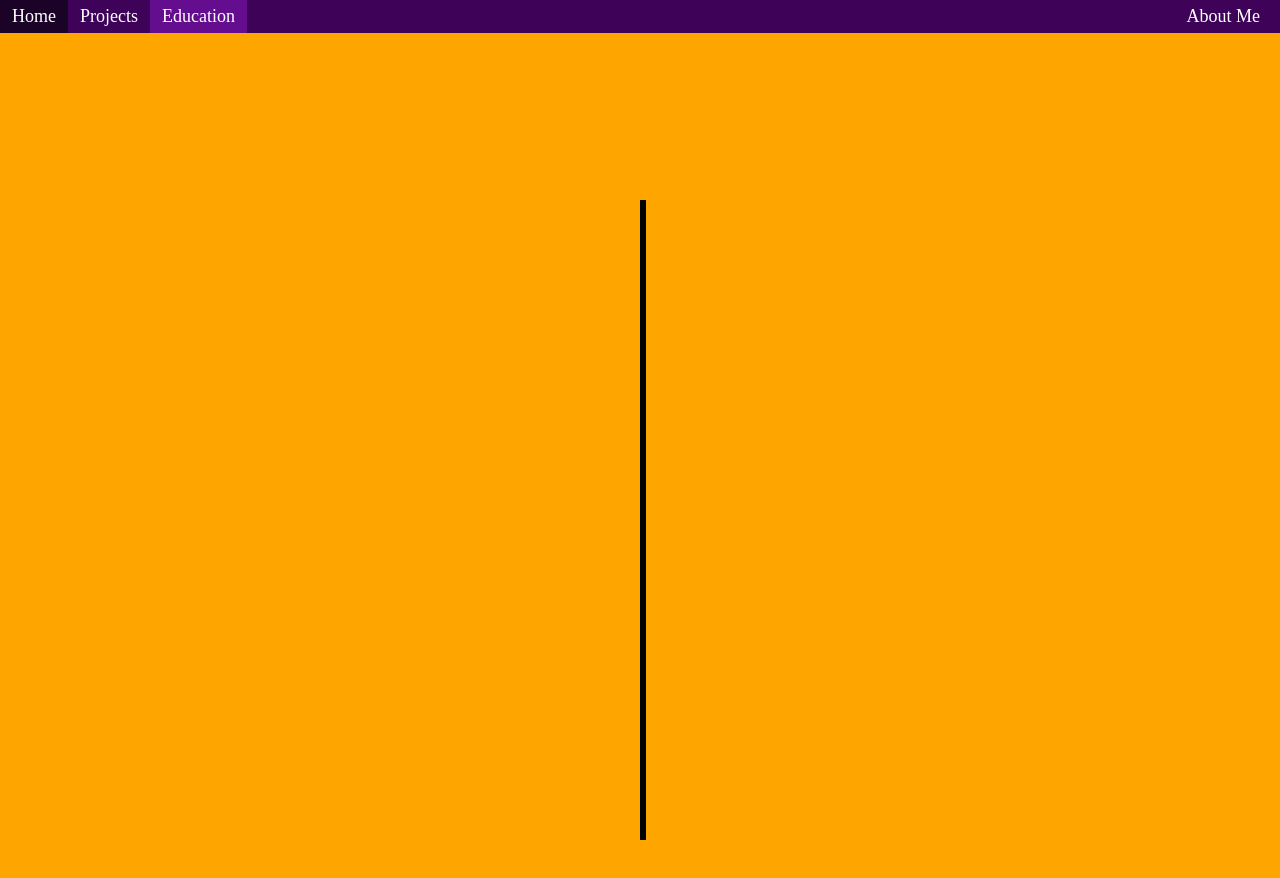
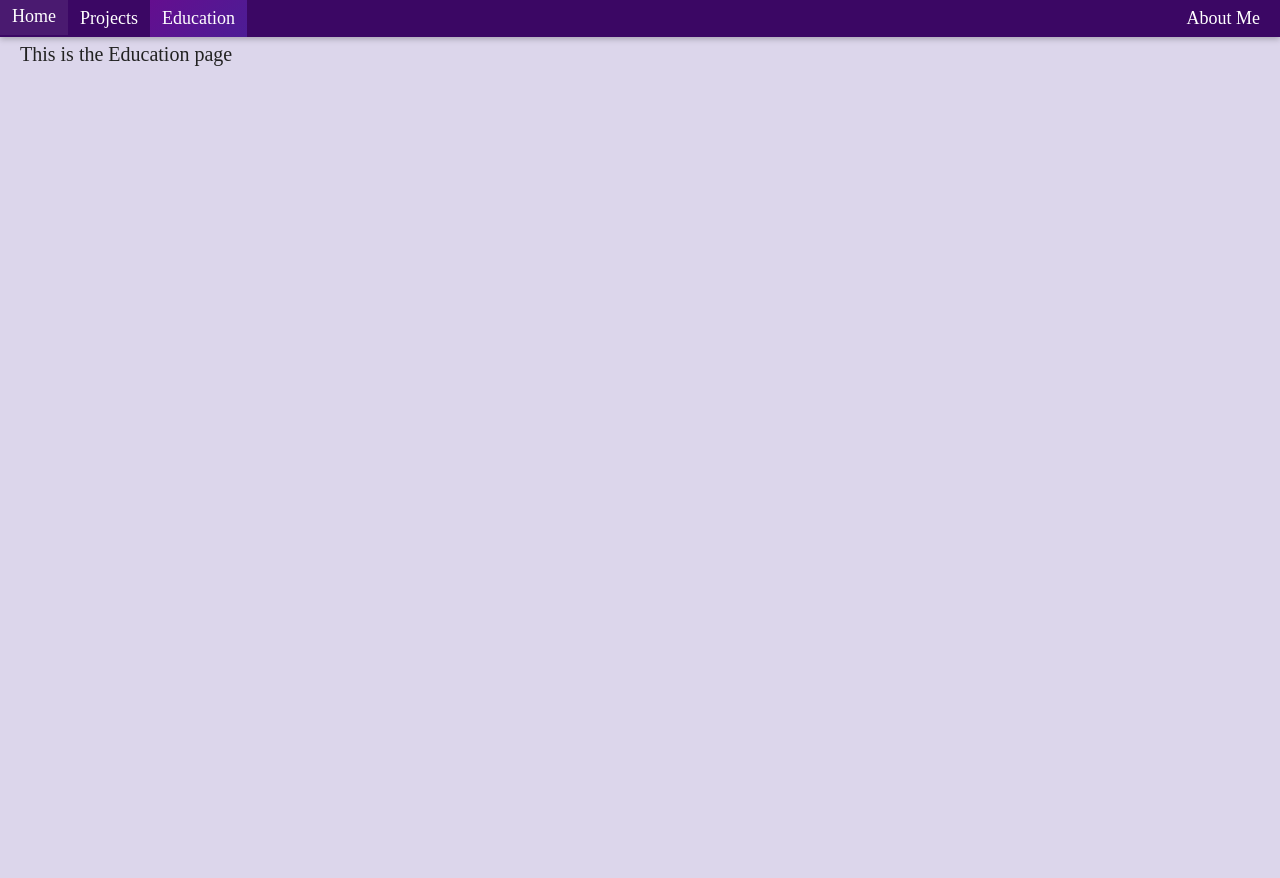
Before and after one commit to DJTheCreator/DiegoJCajiao-Site, a website built with webpack: page Education.html in a window 1280 px wide. After the commit the page ends 800 px from the top, so only its background shows below. Built offline with nearby package versions, Linux system fonts and the light colour scheme.

```diff
--- a/Education.html
+++ b/Education.html
@@ -2,8 +2,8 @@
 <html lang="en">
 <head>
   <meta charset="UTF-8">
-  <link rel="stylesheet" href="css/projectStyle.css">
-  <title>About Me</title>
+  <link rel="stylesheet" href="css/style.css">
+  <title>Education</title>
 </head>
 
 <div class="topbar">
@@ -14,9 +14,7 @@
 </div>
 
 <body>
-<div style="height:1000px; background-color:orange;">
-  <div style="position: fixed; top:25vh; left: 50vw;
-  background-color: black; width:.5vw; height: 80vh;"></div>
-</div>
+  <p>This is the Education page</p>
+  <script src="js/app.js"></script>
 </body>
 </html>
```
Also changed, not shown: 1 other file.
